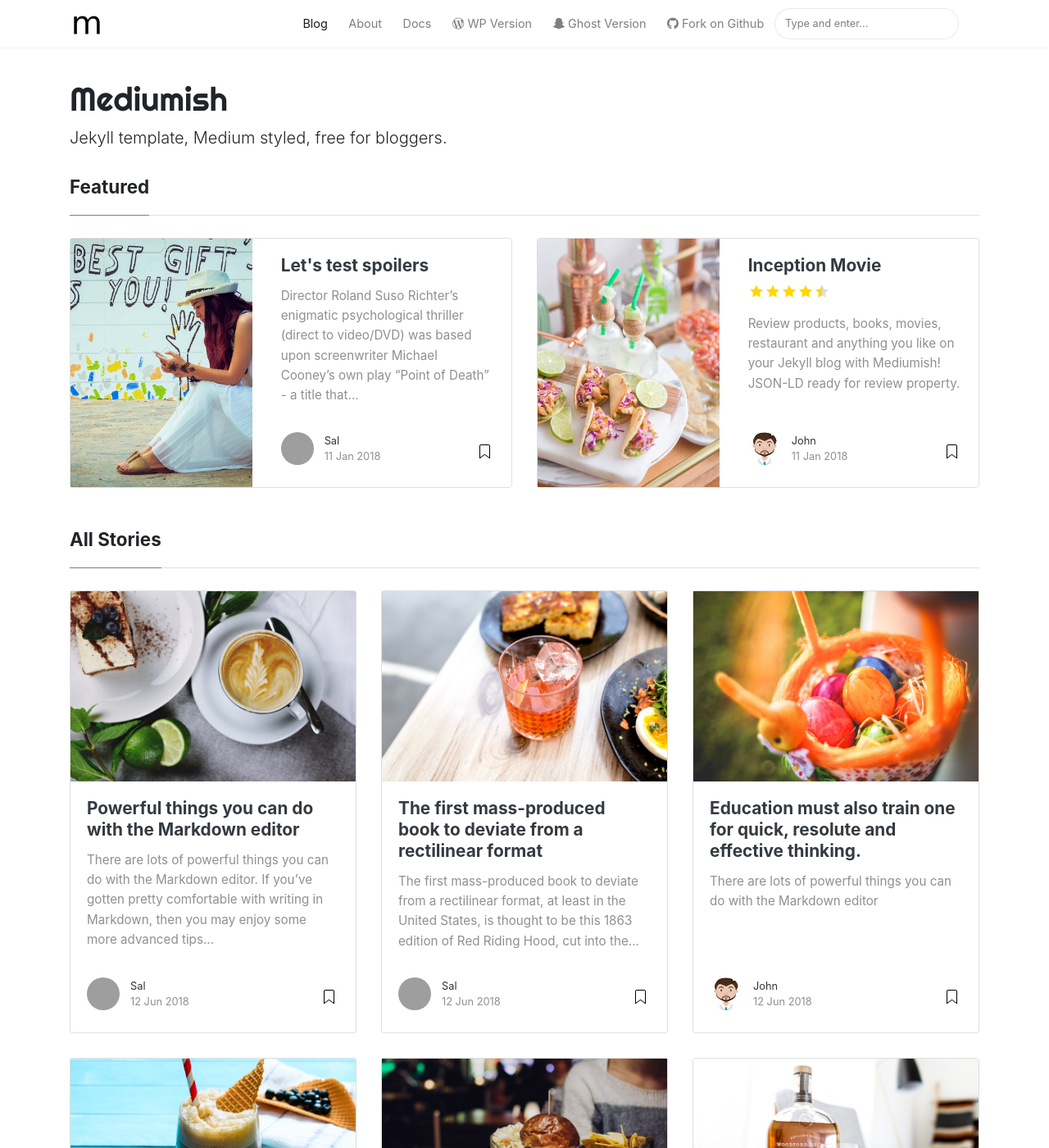
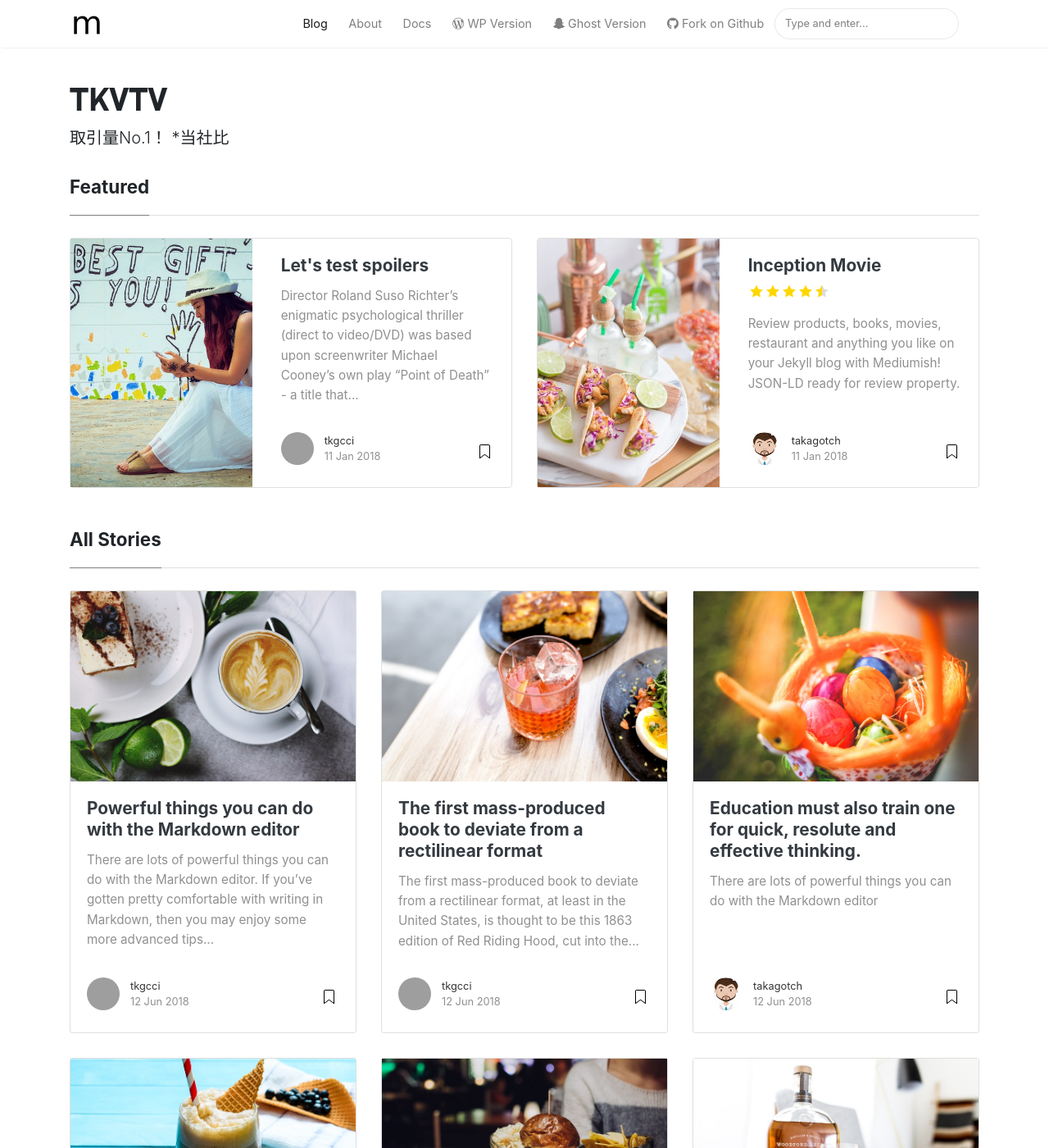
Before and after one commit to takagotch/page130, a Jekyll site: the page built from index.html, in a window 1280 px wide and 1400 px high. Shown: the whole window at 82% size. Built offline with Jekyll 4.4.1, drawn with Linux system fonts in a browser that asks for light colours; nearby versions of some CDN libraries; the list of posts is cut into pages by our own code; some of the changed text lies outside the part shown; grey boxes are pictures that could not be loaded.

Commit message:
Update _config.yml

```diff
--- a/_config.yml
+++ b/_config.yml
@@ -1,12 +1,12 @@
 # Site
-name: "Mediumish"
-title: "Mediumish"
-description: "Jekyll template, Medium styled, free for bloggers."
+name: "TKVTV"
+title: "TKVTV"
+description: "取引量No.1！ *当社比"
 logo: 'assets/images/logo.png'
 favicon: 'assets/images/logo.png'
 baseurl: https://takagotch.github.io/page130/
 google_analytics: 'UA-46278016-1'
-disqus: 'demowebsite'
+disqus: 'takagotch'
 mailchimp-list: 'https://wowthemes.us11.list-manage.com/subscribe/post?u=8aeb20a530e124561927d3bd8&amp;id=8c3d2d214b'
 include: ["_pages"]
 permalink: /:title/
@@ -14,16 +14,16 @@ permalink: /:title/
 # Authors
 authors:
   sal:
-    name: Sal
-    display_name: Sal
+    name: tkgcci
+    display_name: tkgcci
     gravatar: e56154546cf4be74e393c62d1ae9f9d4
     email: wowthemesnet@gmail.com
-    web: https://www.wowthemes.net
-    twitter: https://twitter.com/wowthemesnet
+    web: https://takagotch.github.io/
+    twitter: https://twitter.com/takagotch
     description: "Author of Mediumish, a Bootstrap Medium styled template available for WordPress, HTML, Ghost and Jekyll. You are currently previewing Jekyll template demo."
   john:
-    name: John
-    display_name: John
+    name: takagotch
+    display_name: takagotch
     avatar: 'assets/images/avatar.png'
     gravatar: b1cc14991db7a456fcd761680bbc8f81
     email: wowthemesnet@gmail.com
```
